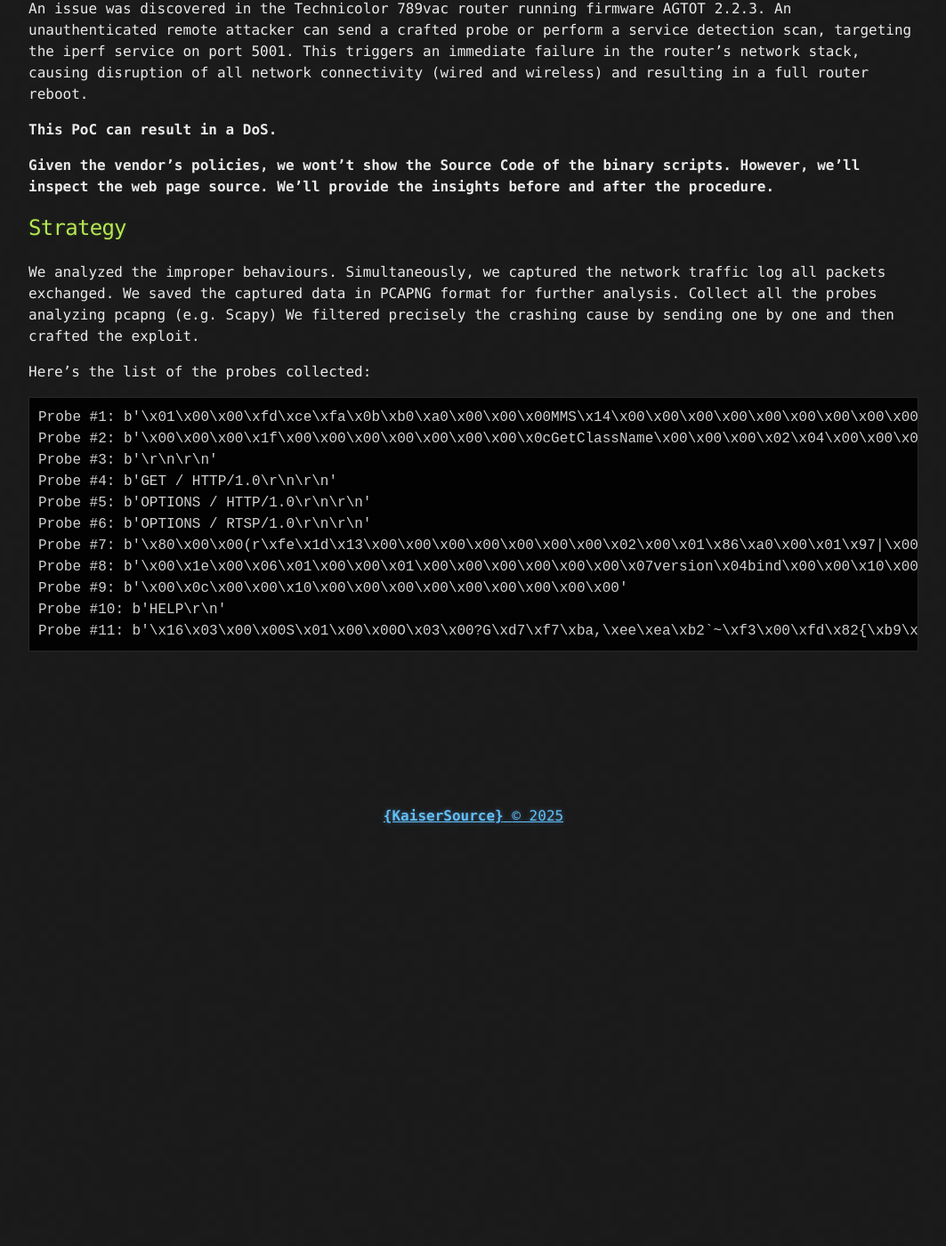
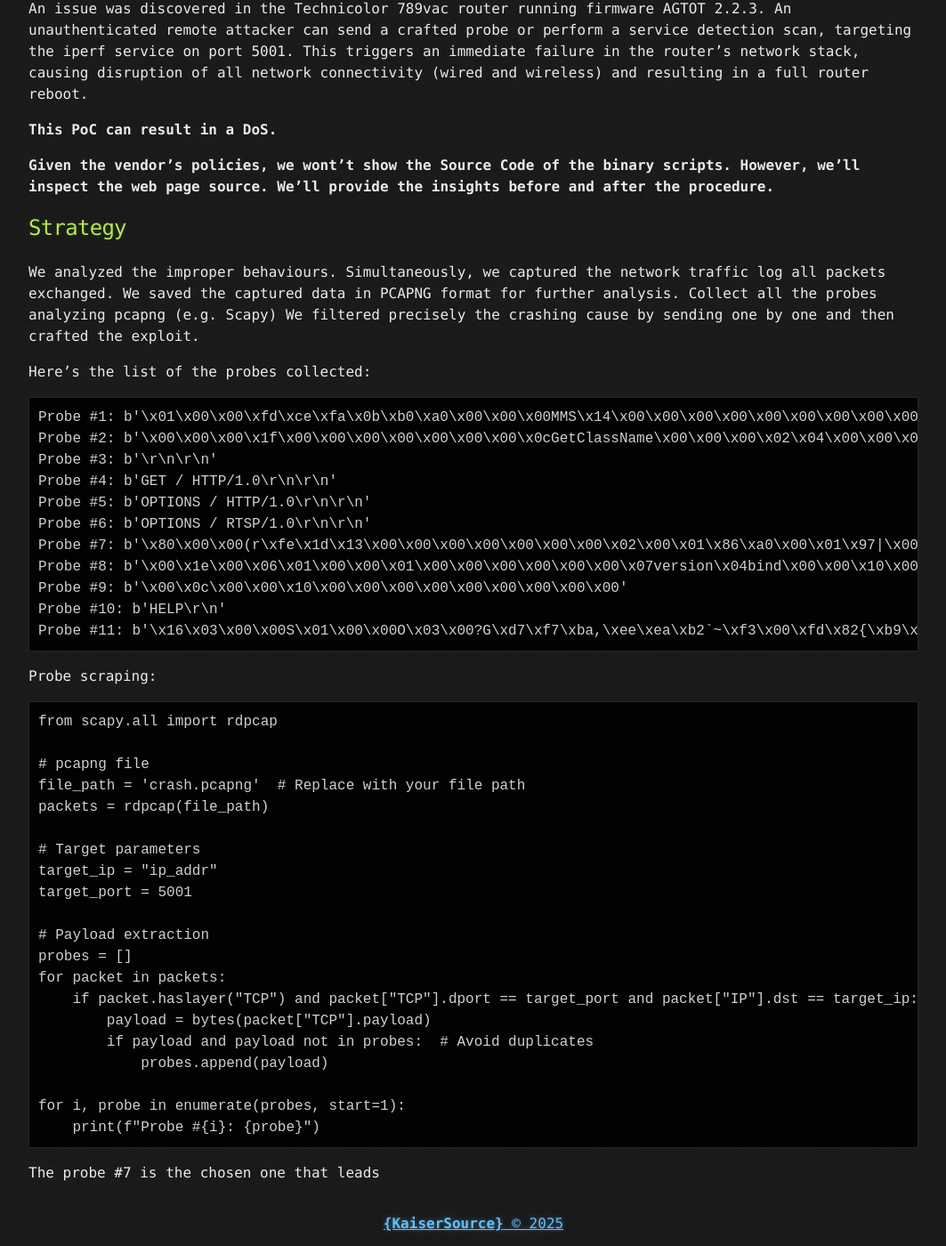
Before and after one commit to kaisersource/kaisersource.github.io, a Jekyll site: the page built from _posts/2025-01-15-technicolor_vulnerability.md, in a window 1280 px wide and 1400 px high, scrolled down 408 px. Shown: the whole window at 89% size, without its empty margins (108-1171 px from the left). Built offline with Jekyll 4.4.1, drawn with Linux system fonts in a browser that asks for light colours.

Commit message:
Update 2025-01-15-technicolor_vulnerability.md

````diff
--- a/_posts/2025-01-15-technicolor_vulnerability.md
+++ b/_posts/2025-01-15-technicolor_vulnerability.md
@@ -47,3 +47,29 @@ Probe #9: b'\x00\x0c\x00\x00\x10\x00\x00\x00\x00\x00\x00\x00\x00\x00'
 Probe #10: b'HELP\r\n'
 Probe #11: b'\x16\x03\x00\x00S\x01\x00\x00O\x03\x00?G\xd7\xf7\xba,\xee\xea\xb2`~\xf3\x00\xfd\x82{\xb9\xd5\x96\xc8w\x9b\xe6\xc4\xdb<=\xdbo\xef\x10n\x00\x00(\x00\x16\x00\x13\x00\n\x00f\x00\x05\x00\x04\x00e\x00d\x00c\x00b\x00a\x00`\x00\x15\x00\x12\x00\t\x00\x14\x00\x11\x00\x08\x00\x06\x00\x03\x01\x00'
 ```
+
+Probe scraping:
+```
+from scapy.all import rdpcap
+
+# pcapng file
+file_path = 'crash.pcapng'  # Replace with your file path
+packets = rdpcap(file_path)
+
+# Target parameters
+target_ip = "ip_addr"
+target_port = 5001
+
+# Payload extraction
+probes = []
+for packet in packets:
+    if packet.haslayer("TCP") and packet["TCP"].dport == target_port and packet["IP"].dst == target_ip:
+        payload = bytes(packet["TCP"].payload)
+        if payload and payload not in probes:  # Avoid duplicates
+            probes.append(payload)
+
+for i, probe in enumerate(probes, start=1):
+    print(f"Probe #{i}: {probe}")
+```
+
+The probe #7 is the chosen one that leads
````
